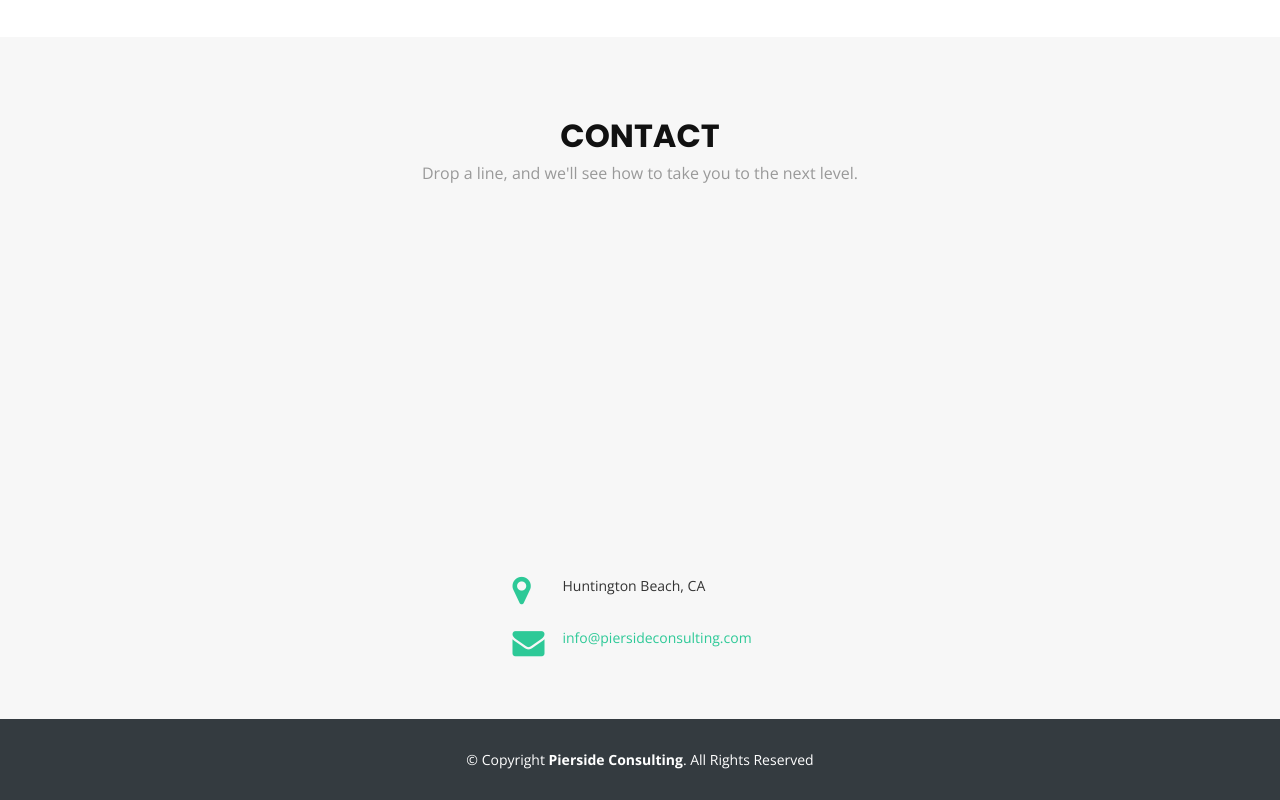
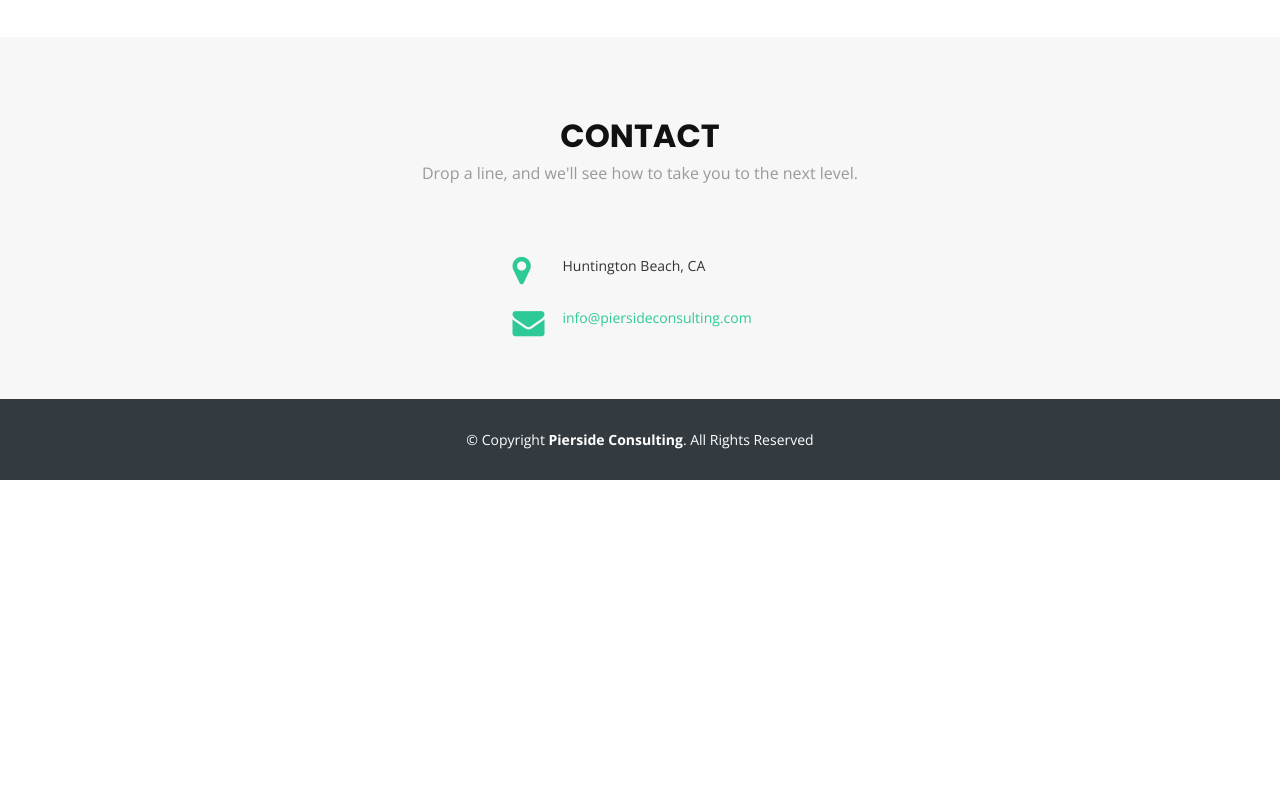
Before and after one commit to piersideconsulting/piersideconsulting, a plain HTML site: page index.html in a window 1280 px wide. Shown: the part 2546-3346 px from the top of the page. After the commit the page ends 3026 px from the top, so only its background shows below. Drawn offline with nearby package versions, Linux system fonts and the light colour scheme; some packages are replaced by stand-ins of ours.

Commit message:
remove map

```diff
--- a/index.html
+++ b/index.html
@@ -272,7 +272,7 @@
       </div>
 
 
-      <div id="google-map" data-latitude="33.656567" data-longitude="-118.004832"></div>
+      <!-- <div id="google-map" data-latitude="33.656567" data-longitude="-118.004832"></div> -->
 
       <div class="container wow fadeInUp">
         <div class="row justify-content-center">
```
